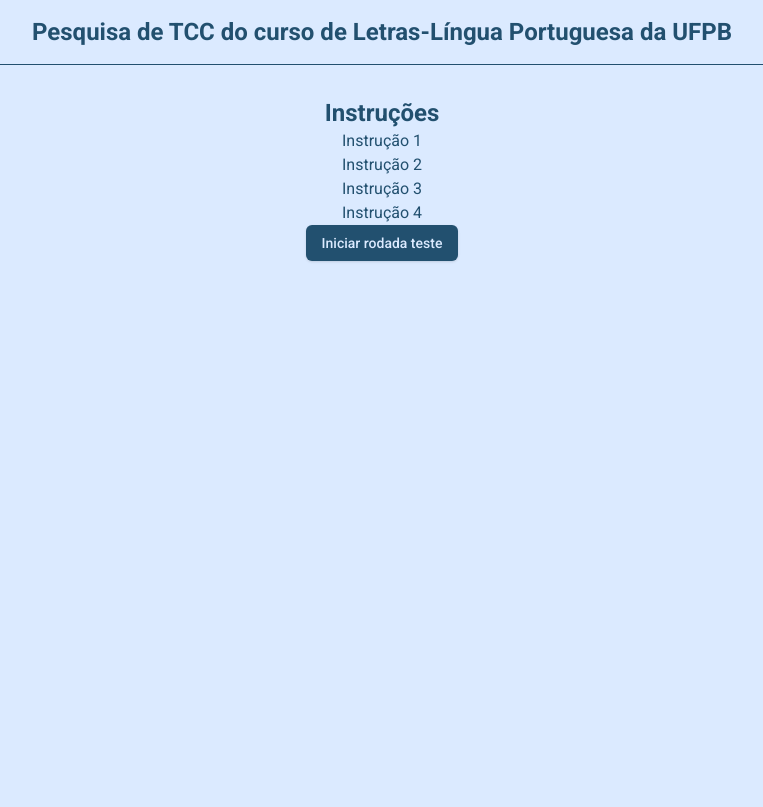
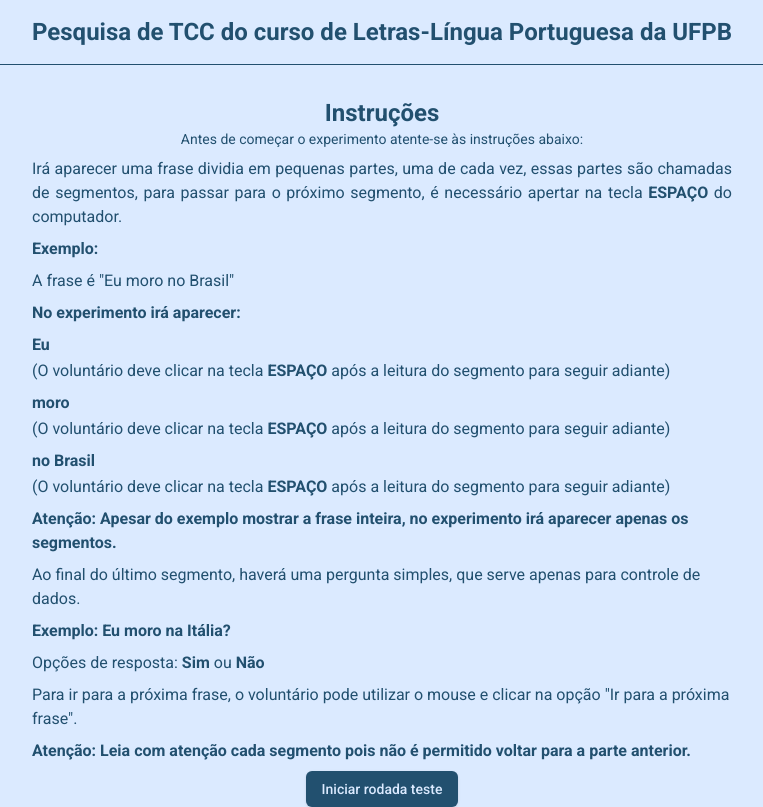
Before and after one commit to edsonapf/tcc-laura, a React (Vite) app: page /instructions in a window 1280 px wide. Shown: the whole page, without its empty margins (258-1021 px from the left). Built offline with nearby package versions, Linux system fonts and the light colour scheme; no server answers.

Commit message:
feat: setup logrocket and finish instructions

```diff
--- a/package.json
+++ b/package.json
@@ -31,6 +31,7 @@
   },
   "devDependencies": {
     "@eslint/js": "^9.19.0",
+    "@types/logrocket-react": "^3.0.3",
     "@types/node": "^22.13.1",
     "@types/react": "^19.0.8",
     "@types/react-dom": "^19.0.3",
@@ -40,6 +41,8 @@
     "eslint-plugin-react-hooks": "^5.0.0",
     "eslint-plugin-react-refresh": "^0.4.18",
     "globals": "^15.14.0",
+    "logrocket": "^9.0.2",
+    "logrocket-react": "^6.0.3",
     "postcss": "^8",
     "tailwindcss": "^3.4.1",
     "typescript": "~5.7.2",
--- a/src/App.tsx
+++ b/src/App.tsx
@@ -5,7 +5,13 @@
 import Finish from "./pages/finish";
 import Instructions from "./pages/instructions";
 import Test from "./pages/test";
-import Wait from "./pages/wait";
+import LogRocket from "logrocket";
+import setupLogRocketReact from "logrocket-react";
+
+if (import.meta.env.DEV) {
+  setupLogRocketReact(LogRocket);
+  LogRocket.init("fsxvd1/tcc-laura");
+}
 
 function App() {
   return (
@@ -14,17 +20,7 @@
         <Route path="/" element={<Home />} />
         <Route path="/form" element={<Form />} />
         <Route path="/instructions" element={<Instructions />} />
-        <Route
-          path="wait-test"
-          element={<Wait nextPage="/test" text="A rodada teste iniciará em" />}
-        />
         <Route path="/test" element={<Test />} />
-        <Route
-          path="wait-experiment"
-          element={
-            <Wait nextPage="/experiment" text="A pesquisa iniciará em" />
-          }
-        />
         <Route path="/experiment" element={<Experiment />} />
         <Route path="/finish" element={<Finish />} />
       </Routes>
--- a/src/components/question/index.tsx
+++ b/src/components/question/index.tsx
@@ -1,4 +1,4 @@
-import { useState } from "react";
+import { ReactNode, useState } from "react";
 import { Button } from "../ui/button";
 import { capitalize } from "@/lib/utils";
 
@@ -9,6 +9,7 @@
   }[];
   finishText: string;
   last: boolean;
+  message?: ReactNode;
   question: string;
   onNextQuestion: (correct: boolean) => void;
 }
@@ -17,6 +18,7 @@
   answers,
   finishText,
   last,
+  message,
   question,
   onNextQuestion,
 }: Props) {
@@ -31,12 +33,15 @@
   return (
     <div className="flex flex-col gap-2 justify-center items-center h-full focus-visible:outline-0">
       {hasAnswered ? (
+        <>
+          {last && Boolean(message) && message}
           <Button
             onClick={() => onNextQuestion(correctAnswer)}
             className="text-md"
           >
             {last ? finishText : "Ir para próxima frase"}
           </Button>
+        </>
       ) : (
         <>
           <p className="font-bold text-xl">{question}</p>
--- a/src/pages/instructions/index.tsx
+++ b/src/pages/instructions/index.tsx
@@ -5,18 +5,67 @@
   const navigate = useNavigate();
 
   const handleClick = () => {
-    navigate("/wait-test");
+    navigate("/test");
   };
 
   return (
     <div className="flex flex-col items-center">
       <h3 className="text-2xl font-bold">Instruções</h3>
-      <ol>
-        <li>Instrução 1</li>
-        <li>Instrução 2</li>
-        <li>Instrução 3</li>
-        <li>Instrução 4</li>
-      </ol>
+      <small className="text-sm">
+        Antes de começar o experimento atente-se às instruções abaixo:
+      </small>
+      <div className="flex flex-col max-w-[700px] w-full gap-2 py-2">
+        <p className="text-justify">
+          Irá aparecer uma frase dividia em pequenas partes, uma de cada vez,
+          essas partes são chamadas de segmentos, para passar para o próximo
+          segmento, é necessário apertar na tecla <strong>ESPAÇO</strong> do
+          computador.
+        </p>
+        <strong>Exemplo:</strong>
+        <p>A frase é "Eu moro no Brasil"</p>
+        <strong>No experimento irá aparecer:</strong>
+        <div className="flex flex-col gap-[2px]">
+          <strong>Eu </strong>
+          <span className="font-normal">
+            (O voluntário deve clicar na tecla <strong>ESPAÇO</strong> após a
+            leitura do segmento para seguir adiante)
+          </span>
+        </div>
+        <div className="flex flex-col gap-[2px]">
+          <strong>moro </strong>
+          <span className="font-normal">
+            (O voluntário deve clicar na tecla <strong>ESPAÇO</strong> após a
+            leitura do segmento para seguir adiante)
+          </span>
+        </div>
+        <div className="flex flex-col gap-[2px]">
+          <strong>no Brasil </strong>
+          <span className="font-normal">
+            (O voluntário deve clicar na tecla <strong>ESPAÇO</strong> após a
+            leitura do segmento para seguir adiante)
+          </span>
+        </div>
+        <strong>
+          Atenção: Apesar do exemplo mostrar a frase inteira, no experimento irá
+          aparecer apenas os segmentos.
+        </strong>
+        <p>
+          Ao final do último segmento, haverá uma pergunta simples, que serve
+          apenas para controle de dados.
+        </p>
+        <strong>Exemplo: Eu moro na Itália?</strong>
+        <p>
+          Opções de resposta: <strong>Sim</strong> ou <strong>Não</strong>{" "}
+        </p>
+        <p>
+          Para ir para a próxima frase, o voluntário pode utilizar o mouse e
+          clicar na opção "Ir para a próxima frase".
+        </p>
+        <strong>
+          Atenção: Leia com atenção cada segmento pois não é permitido voltar
+          para a parte anterior.
+        </strong>
+      </div>
       <Button onClick={handleClick}>Iniciar rodada teste</Button>
     </div>
   );
--- a/src/pages/test/index.tsx
+++ b/src/pages/test/index.tsx
@@ -44,7 +44,7 @@
 
   const handleClick = () => {
     if (experimentIndex + 1 === experiments.length) {
-      navigate("/wait-experiment");
+      navigate("/experiment");
       return;
     }
 
@@ -55,8 +55,14 @@
   return showQuestion ? (
     <Question
       answers={experiments[experimentIndex].answers}
-      finishText="Finalizar rodada teste"
+      finishText="Iniciar pesquisa"
       last={experimentIndex === experiments.length - 1}
+      message={
+        <div className="flex flex-col gap-1 items-center">
+          <p>A rodada teste foi finalizada.</p>
+          <p>Clique no botão abaixo para iniciar a pesquisa.</p>
+        </div>
+      }
       question={experiments[experimentIndex].question}
       onNextQuestion={handleClick}
     />
```
Also changed, not shown: 1 other file (tests, documents, lock files or other folders). Lines whose indentation alone changed are shown as unchanged.
